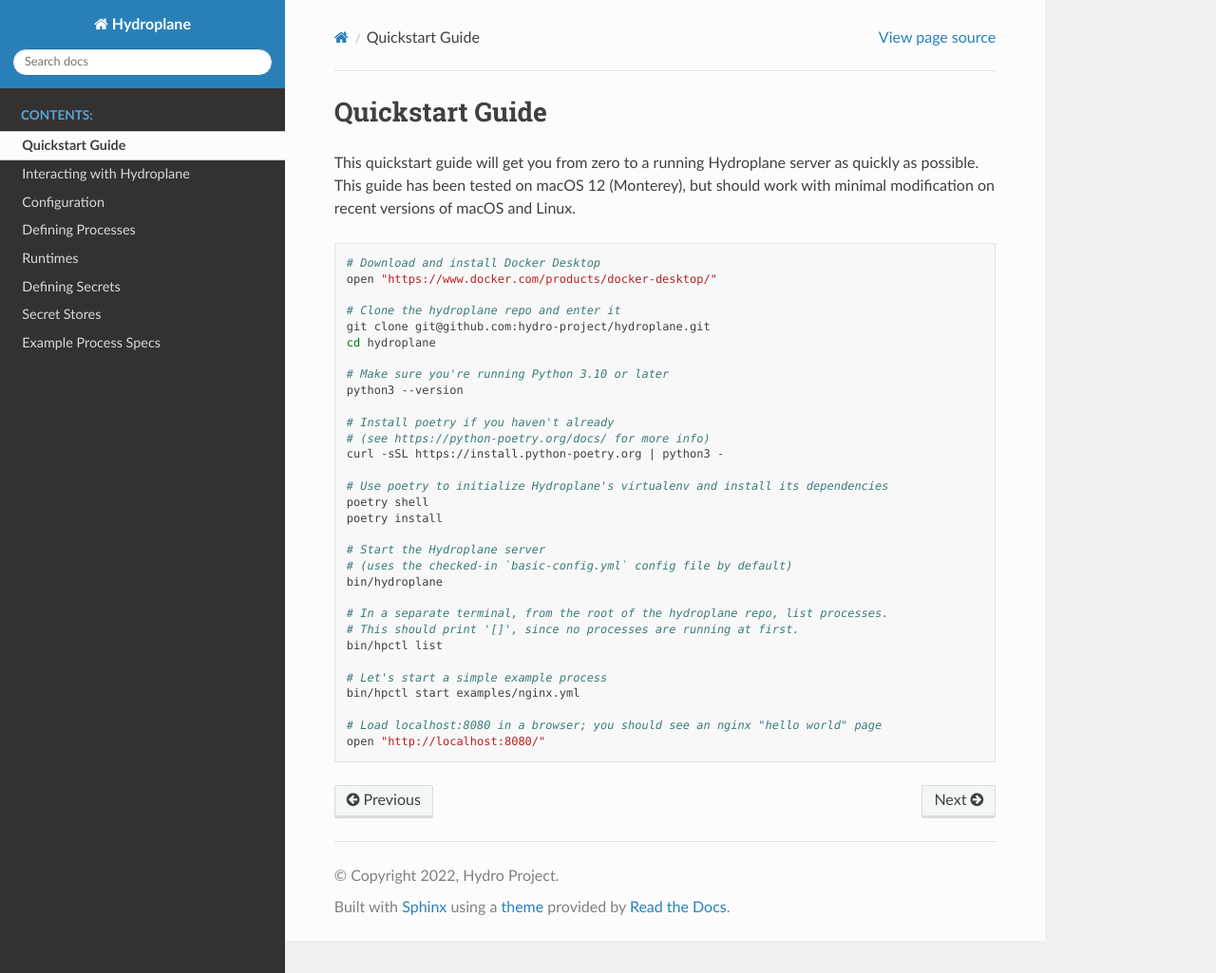
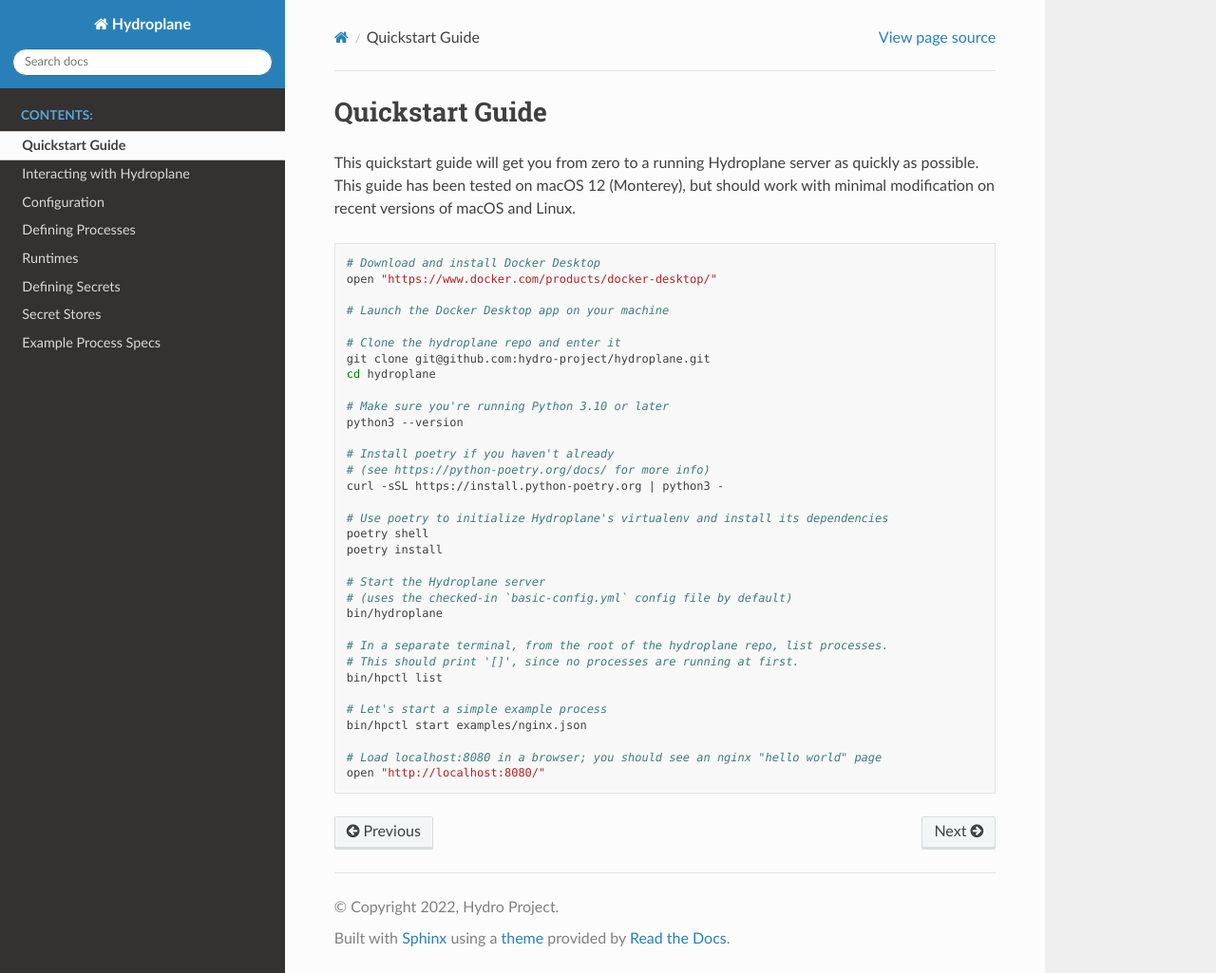
Before and after one commit to hydro-project/hydroplane, a Sphinx documentation site: the page built from docs/quickstart.rst, in a window 1280 px wide and 1025 px high. Shown: the whole window at 95% size. Built offline with Sphinx 7.4.7 and the Read the Docs theme 2.0.0, drawn with Linux system fonts in a browser that asks for light colours.

Commit message:
Update quickstart.rst
note to start the docker app
nginx.yml => nginx.json

```diff
--- a/docs/quickstart.rst
+++ b/docs/quickstart.rst
@@ -7,6 +7,8 @@
 
     # Download and install Docker Desktop
     open "https://www.docker.com/products/docker-desktop/"
+
+    # Launch the Docker Desktop app on your machine
 
     # Clone the hydroplane repo and enter it
     git clone git@github.com:hydro-project/hydroplane.git
@@ -32,7 +34,7 @@
     bin/hpctl list
 
     # Let's start a simple example process
-    bin/hpctl start examples/nginx.yml
+    bin/hpctl start examples/nginx.json
 
     # Load localhost:8080 in a browser; you should see an nginx "hello world" page
     open "http://localhost:8080/"
```
